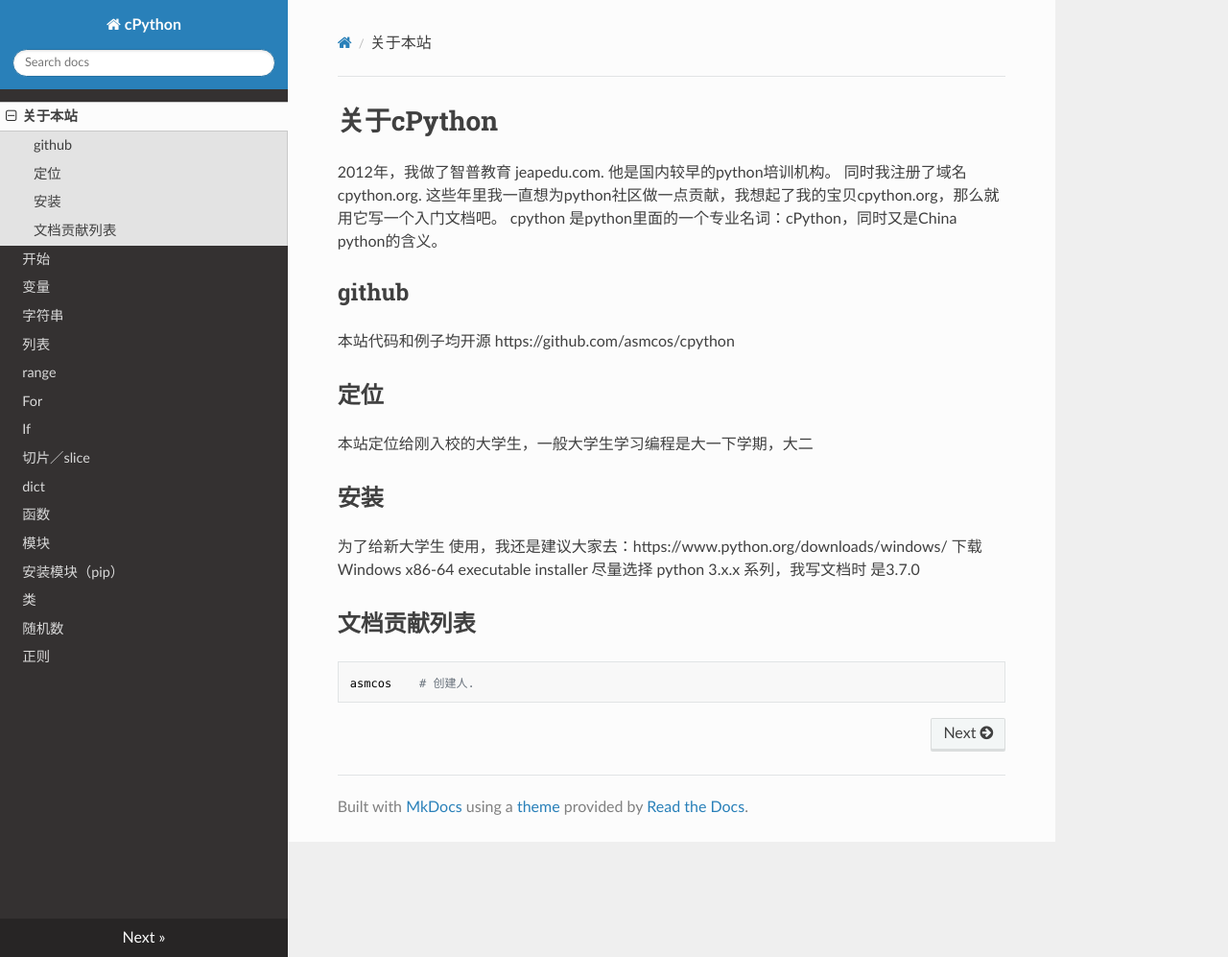
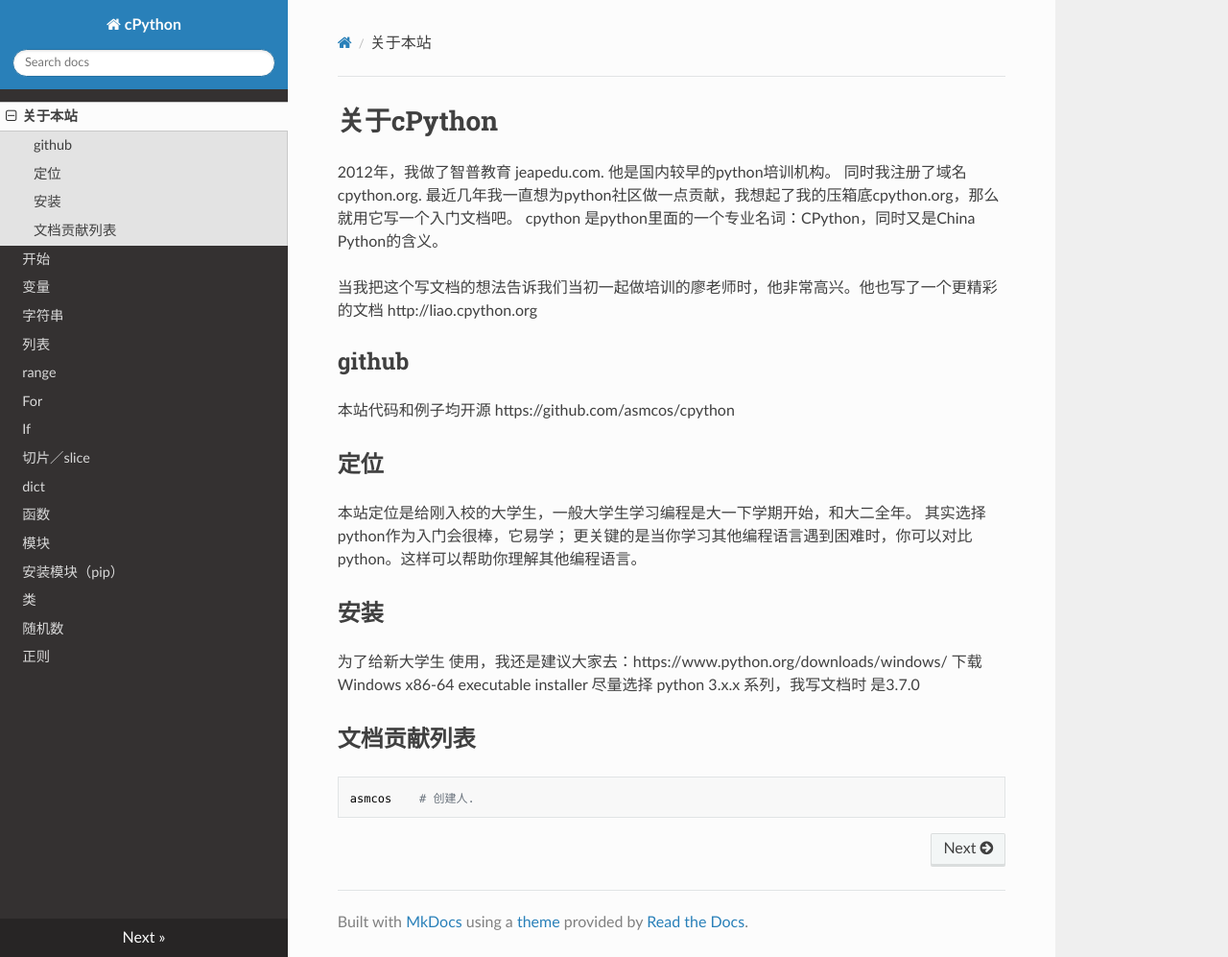
Before and after one commit to asmcos/cpython, an MkDocs documentation site: the page built from docs/index.md, in a window 1280 px wide and 997 px high. Shown: the whole window at 96% size. Built offline with MkDocs 1.6.1, drawn with Linux system fonts in a browser that asks for light colours; nearby versions of some CDN libraries; old or Windows-style settings are respelled for this version of MkDocs.

Commit message:
增加liao.cpython.org链接

```diff
--- a/docs/index.md
+++ b/docs/index.md
@@ -1,15 +1,20 @@
 # 关于cPython
 
 2012年，我做了智普教育 jeapedu.com. 他是国内较早的python培训机构。 同时我注册了域名cpython.org.
-这些年里我一直想为python社区做一点贡献，我想起了我的宝贝cpython.org，那么就用它写一个入门文档吧。
-cpython 是python里面的一个专业名词：cPython，同时又是China python的含义。
+最近几年我一直想为python社区做一点贡献，我想起了我的压箱底cpython.org，那么就用它写一个入门文档吧。
+cpython 是python里面的一个专业名词：CPython，同时又是China Python的含义。
+
+当我把这个写文档的想法告诉我们当初一起做培训的廖老师时，他非常高兴。他也写了一个更精彩的文档
+http://liao.cpython.org
 
 ## github
 本站代码和例子均开源
 https://github.com/asmcos/cpython
 
 ## 定位
-本站定位给刚入校的大学生，一般大学生学习编程是大一下学期，大二
+本站定位是给刚入校的大学生，一般大学生学习编程是大一下学期开始，和大二全年。
+其实选择python作为入门会很棒，它易学；
+更关键的是当你学习其他编程语言遇到困难时，你可以对比python。这样可以帮助你理解其他编程语言。
 
 ## 安装
 为了给新大学生 使用，我还是建议大家去：https://www.python.org/downloads/windows/
```
